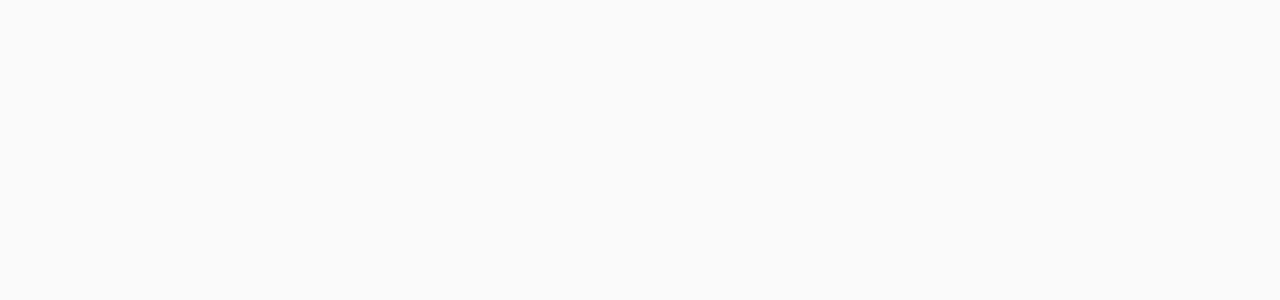
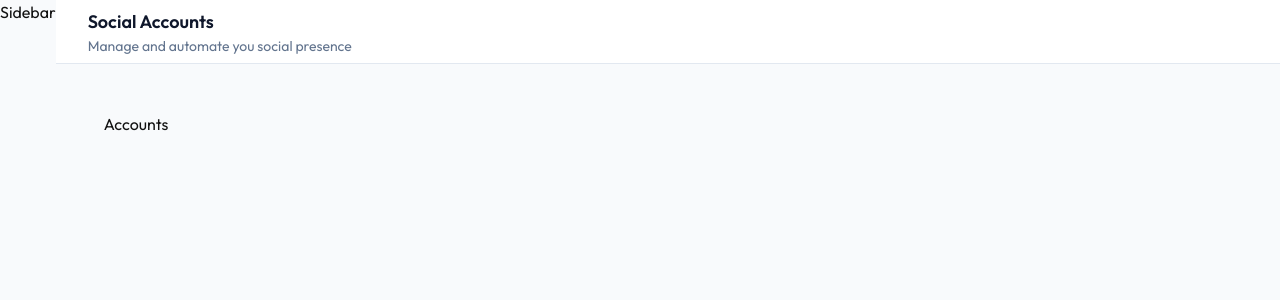
Before and after one commit to naimsheikh8020/Social-Media-Automation-Platform, a React (Vite) app in the folder Frontend/: page /accounts in a window 1280 px wide. Before the commit this address had no page. Shown: the top 300 px of the page. Built offline with nearby package versions, Linux system fonts and the light colour scheme.

Commit message:
Add Layout and Sidebar components; update routing in App

```diff
--- a/Frontend/src/App.tsx
+++ b/Frontend/src/App.tsx
@@ -1,6 +1,11 @@
 import { Route, Routes } from "react-router-dom";
 import Home from "./pages/Home";
 import Login from "./pages/Login";
+import AIComposer from "./pages/AIComposer";
+import Dashboard from "./pages/Dashboard";
+import Accounts from "./pages/Accounts";
+import Scheduler from "./pages/Scheduler";
+import Layout from "./components/Layout";
 
 export default function App() {
     return (
@@ -8,6 +13,12 @@ export default function App() {
             <Routes>
                 <Route path="/" element={<Home />} />
                 <Route path="/login" element={<Login />} />
+                <Route element={<Layout/>}>
+                    <Route path="/dashboard" element={<Dashboard />} />
+                    <Route path="/accounts" element={<Accounts />} />
+                    <Route path="/ai-composer" element={<AIComposer />} />
+                    <Route path="/scheduler" element={<Scheduler />} />
+                </Route>
             </Routes>
         </>
     );
--- /dev/null
+++ b/Frontend/src/components/Layout.tsx
@@ -0,0 +1,45 @@
+import { useState } from "react"
+import Sidebar from "./Sidebar"
+import { Outlet, useLocation } from "react-router-dom"
+import { MenuIcon } from "lucide-react"
+
+const pageTitles: Record<string, string> = {
+  "/dashboard": "Dashboard",
+  "/accounts": "Social Accounts",
+  "/schedule": "Post Scheduler",
+  "/ai-composer": "AI Composer",
+};
+
+const Layout = () => {
+  const location = useLocation()
+  const title = pageTitles[location.pathname] || "Dashboard"
+  const [isMobileMenuOpen, setIsMobileMenuOpen] = useState(false)
+  return (
+    <div className="flex h-screen bg-slate-50">
+      {/* Mobile Overlay */}
+      {
+        isMobileMenuOpen && <div className="fixed inset-0 bg-slate-900/50 z-40 md:hidden" onClick={() => setIsMobileMenuOpen(false)} />
+      }
+
+      <Sidebar isOpen={isMobileMenuOpen} setIsOpen={setIsMobileMenuOpen} />
+
+      <div className="flex flex-1 flex-col overflow-hidden">
+        {/* Top Bar */}
+        <header className="h-16 bg-white border-b border-slate-200 flex items-center px-4 md:px-8 gap-4">
+          <button className="md:hidden p-22 -ml-2 text-slate-500" onClick={() => setIsMobileMenuOpen(true)}>
+            <MenuIcon className="size-6"/>
+          </button>
+          <div>
+            <h1 className="text-lg font-semibold text-slate-900">{title}</h1>
+            <p className="text-sm text-slate-500 hidden sm:block">Manage and automate you social presence</p>
+          </div>
+        </header>
+        <main className="flex-1 overflow-auto p-4 sm:p-6 md:p-8 xl:p-12">
+          <Outlet />
+        </main>
+      </div>
+    </div>
+  )
+}
+
+export default Layout
--- /dev/null
+++ b/Frontend/src/components/Sidebar.tsx
@@ -0,0 +1,8 @@
+
+const Sidebar = () => {
+  return (
+    <div>Sidebar</div>
+  )
+}
+
+export default Sidebar
```
